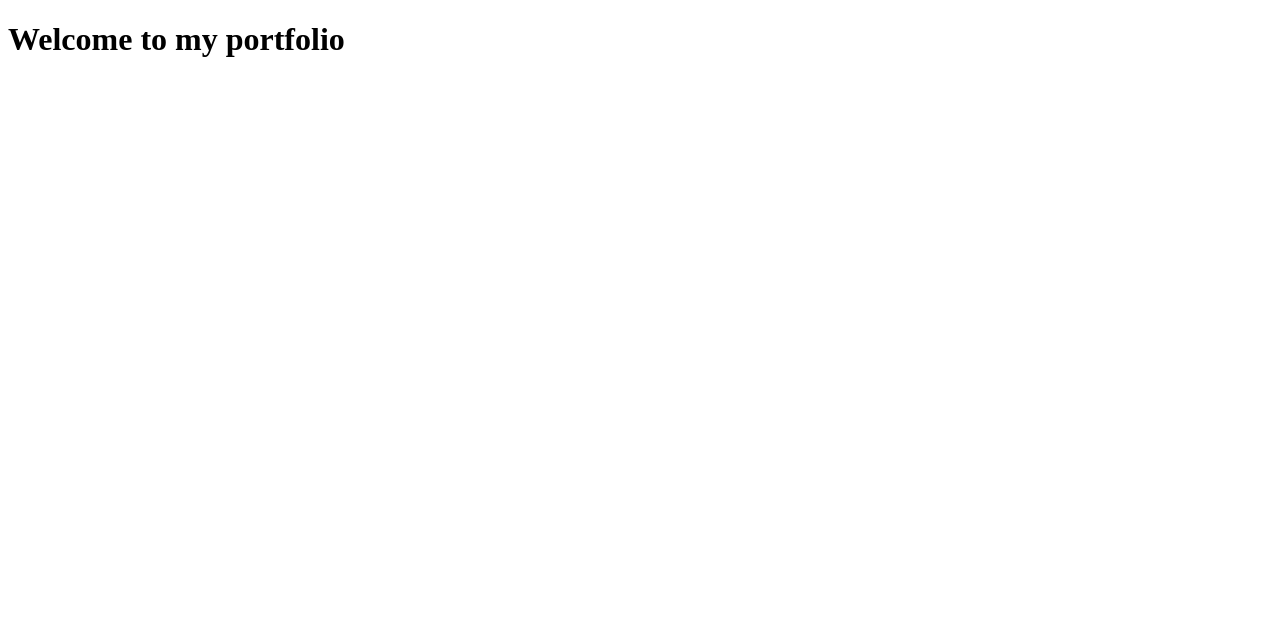
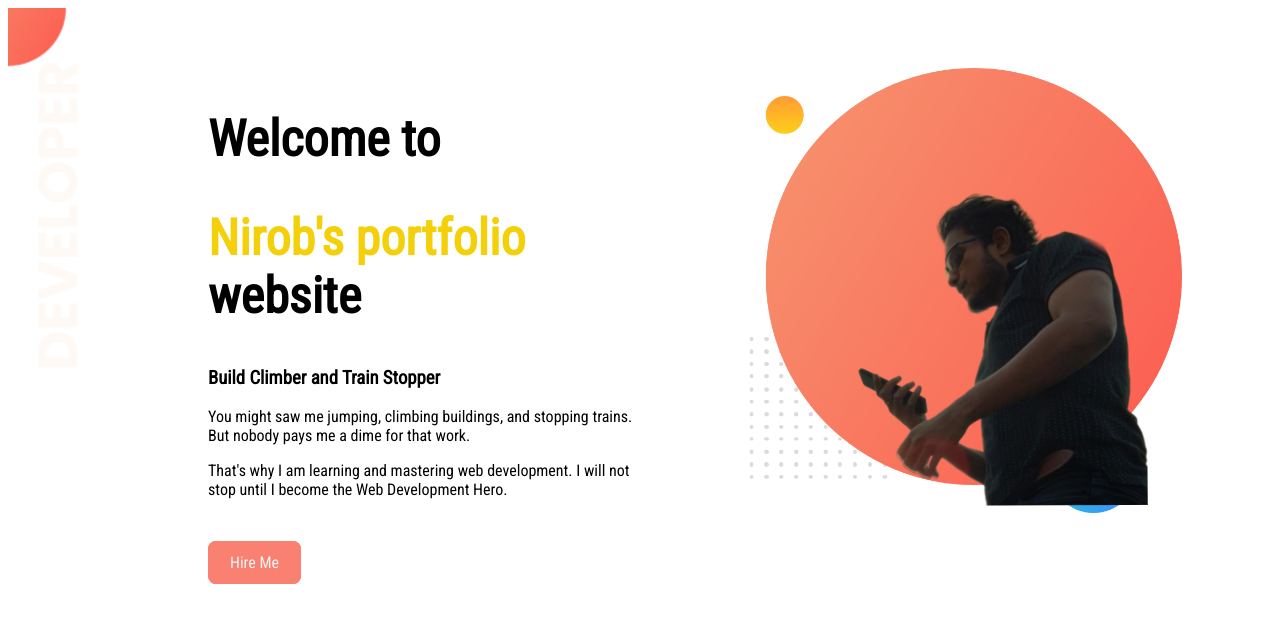
Before and after one commit to redwannirob/web-portfolio-again, a plain HTML site: page index.html in a window 1280 px wide. Drawn offline with Linux system fonts and the light colour scheme.

Commit message:
added a little info about my thinking

```diff
--- a/index.html
+++ b/index.html
@@ -1,13 +1,38 @@
 <!DOCTYPE html>
 <html lang="en">
+
 <head>
     <meta charset="UTF-8">
     <meta http-equiv="X-UA-Compatible" content="IE=edge">
     <meta name="viewport" content="width=device-width, initial-scale=1.0">
     <title>Portfolio</title>
+    <link rel="preconnect" href="https://fonts.googleapis.com">
+    <link rel="preconnect" href="https://fonts.gstatic.com" crossorigin>
+    <link href="https://fonts.googleapis.com/css2?family=Roboto+Condensed&display=swap" rel="stylesheet">
     <link rel="stylesheet" href="style.css">
+
 </head>
+
 <body>
-    <h1>Welcome to my portfolio</h1>
+    <section class="top-banner">
+
+        <div class="half-width" >
+            <h1>Welcome to </h1>
+        <h1> <span id="colored-text">Nirob's portfolio</span> website</h1>
+        <h3>Build Climber and Train Stopper</h3>
+        <p>You might saw me jumping, climbing buildings, and stopping trains. But nobody pays me a dime for that work.</p>
+        <p> That's why I am learning and mastering web development. I will not stop until I become the Web Development Hero.</p>
+            <br>
+            <br>
+        <a class="btn" href="https://www.facebook.com/redwan.nirob.5/">Hire Me</a>
+        </div>
+
+        <div class="half-width">
+            <img src="images/my-bg.png" alt="">
+        </div>
+
+    </section>
+
 </body>
+
 </html>
--- a/style.css
+++ b/style.css
@@ -0,0 +1,46 @@
+body{
+    font-family: 'Roboto Condensed', sans-serif;
+    /* margin-top: 100px; */
+}
+h1{
+    font-size: 50px;
+    margin-left: 200px;
+}
+h3{
+    margin-left: 200px;
+}
+p{
+    margin-left: 200px;
+}
+img{
+    width: 600px;
+}
+#colored-text{
+    color: rgb(243, 208, 9);
+}
+section{
+    display: flex;
+}
+.half-width {
+    margin-top: 60px;
+    width: 50%;
+}
+ .half-width img{
+     width: 70%;
+     margin-left: 100px;
+     margin-bottom: 100px;
+}
+.btn{
+    margin-left: 200px;
+    margin-top: 30px;
+    text-decoration: none;
+    color: whitesmoke;
+    background-color: salmon;
+    border: 2px solid salmon;
+    border-radius: 8px;
+    padding: 10px 20px;
+}
+.top-banner{
+    background-image: url(images/top-banner.png);
+    background-repeat: no-repeat;
+}
```
Also changed, not shown: images/dream-bg.png (added), images/exp-bg.png (added), images/jhankar.png (added), images/jhankar2.png (added), images/my-bg.png (added), images/my-bg2.png (added), images/top-banner.png (added), showOff/portfolio image 1.jpg (added), showOff/portfolio image 2.jpg (added), showOff/portfolio image 3.jpg (added), 7 other files.
